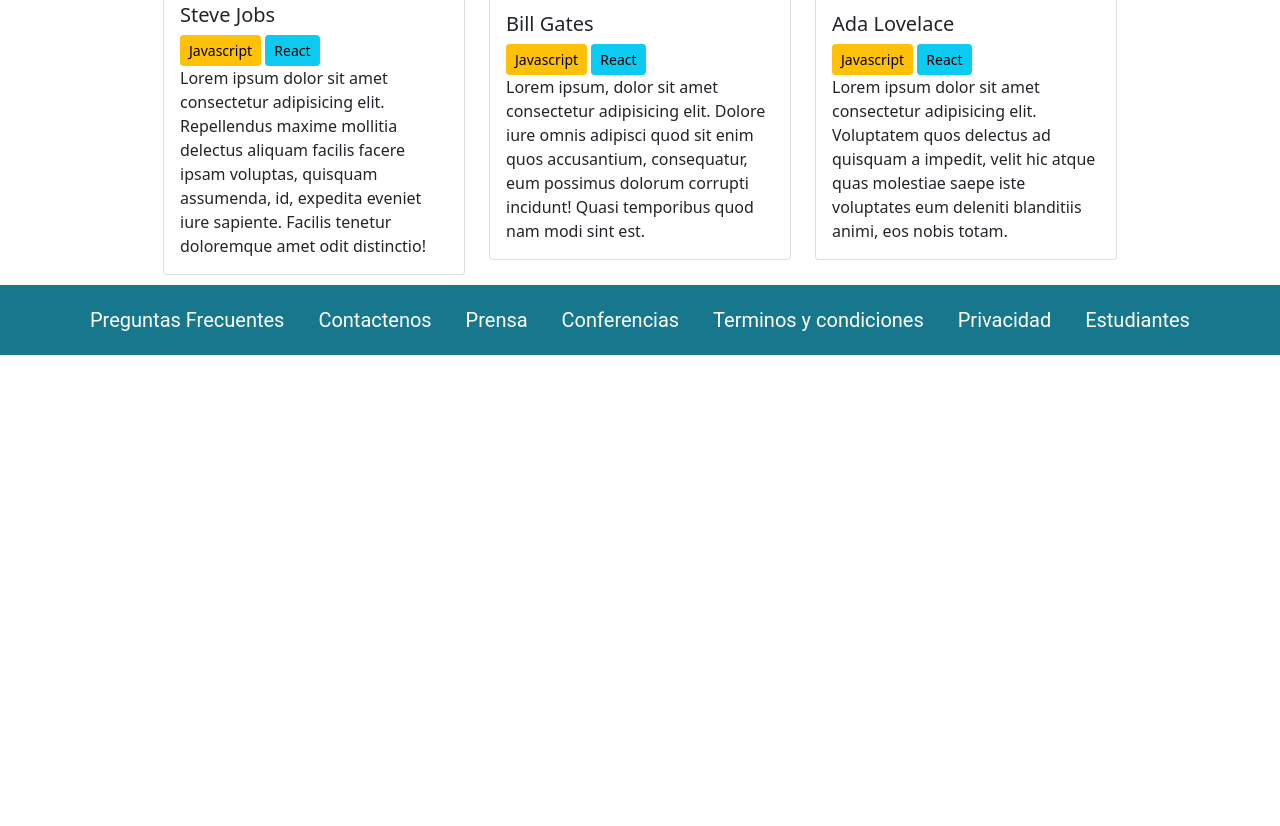
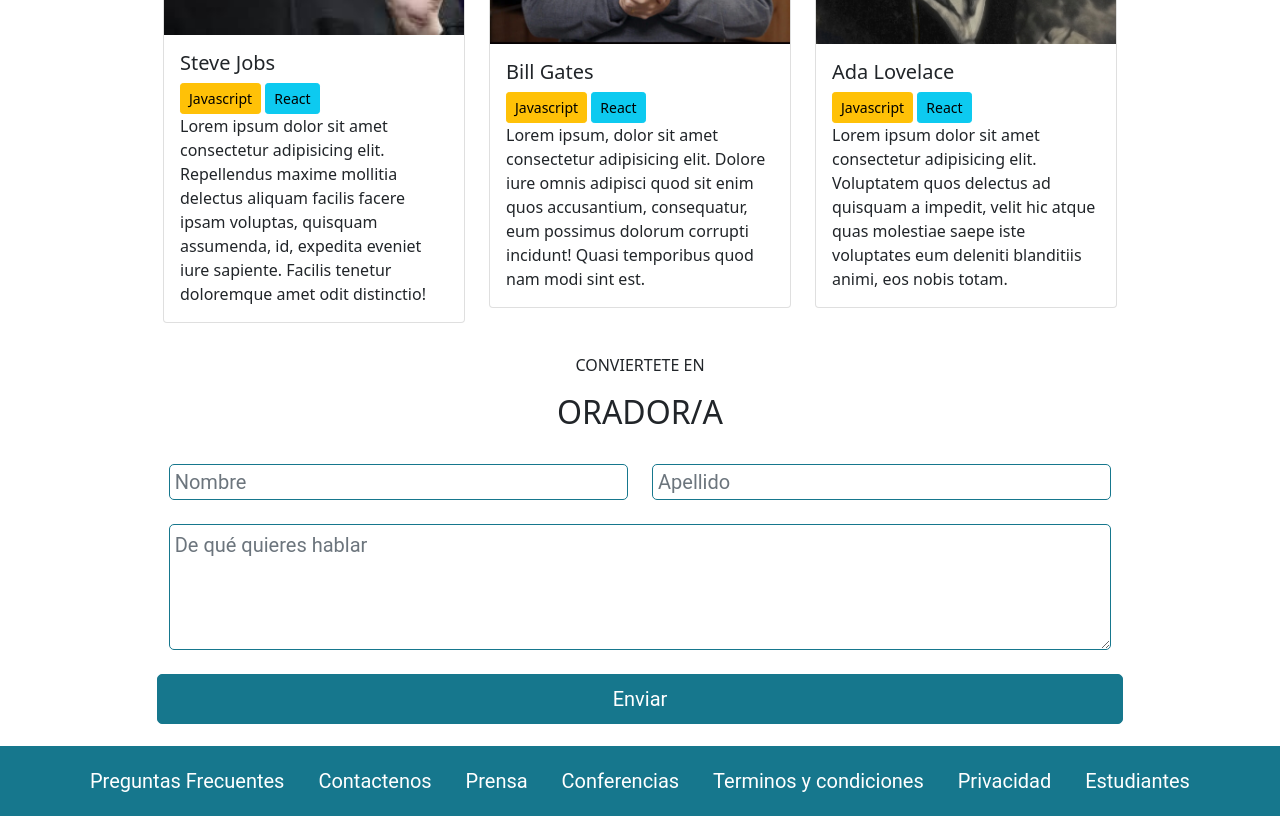
Before and after one commit to Heliotropos1996/TP-Codo-a-Codo, a plain HTML site: page index.html in a window 1280 px wide. Shown: the part 1191-2017 px from the top of the page. Before the commit the page ends 1556 px from the top, so only its background shows below. Drawn offline with nearby package versions, Linux system fonts and the light colour scheme.

Commit message:
Agregado form contacto

```diff
--- a/index.html
+++ b/index.html
@@ -66,8 +66,10 @@
 
     <section id="oradores">
         <div class="center-text">
+            <br>
             <p>CONOCE A LOS</p>
             <h2>ORADORES</h2>
+            <br>
         </div>
 
         <div class="row center">
@@ -125,7 +127,33 @@
         </div>
     </section>
     <section id="bsas"></section>
-    <section id="form"></section>
+    <section id="form">
+        <div class="center-text">
+            <p>CONVIERTETE EN</p>
+            <h2>ORADOR/A</h2>
+            <br>
+        </div>
+        <form class="form">
+            <div class="row">
+                <div class="col">
+                    <input type="text" class="form-control" placeholder="Nombre">
+                </div>
+                <div class="col">
+                    <input type="text" class="form-control" placeholder="Apellido">
+                </div>
+
+                <div>
+                    <br>
+                    <textarea class="form-control" id="exampleFormControlTextarea1" rows="3"
+                        placeholder="De qué quieres hablar"></textarea>
+                </div>
+
+                <button type="button" class="btn btn-success">Enviar</button>
+            </div>
+
+        </form>
+
+    </section>
 
     <section id="footer">
 
--- a/style.css
+++ b/style.css
@@ -107,3 +107,41 @@
 
 
 }
+.form{
+    padding: x;
+    display: flex;
+    justify-content: space-around;
+    width:100%;
+    height: 100%;
+}
+.form input, .form textarea{
+
+    width: 100%;
+    height: 100%;
+    border-radius: 5px;
+    border: 1px solid #16778d;
+    padding: 5px;
+    font-family: 'Roboto', sans-serif;
+    font-size: 20px;
+}
+
+#form{
+    margin: 30px;
+    display: flex;
+    justify-content: space-around;
+    align-items: center;
+    flex-direction: column;
+}
+.form button{
+    width: 100%;
+    height: 20%;
+    margin-top: 5%;
+    border-radius: 5px;
+    border: 1px solid #16778d;
+    padding: 5px;
+    font-family: 'Roboto', sans-serif;
+    font-size: 20px;
+    background-color: #16778d;
+    color: white;
+    cursor: pointer;
+}
```
Lines whose indentation alone changed are shown as unchanged.
